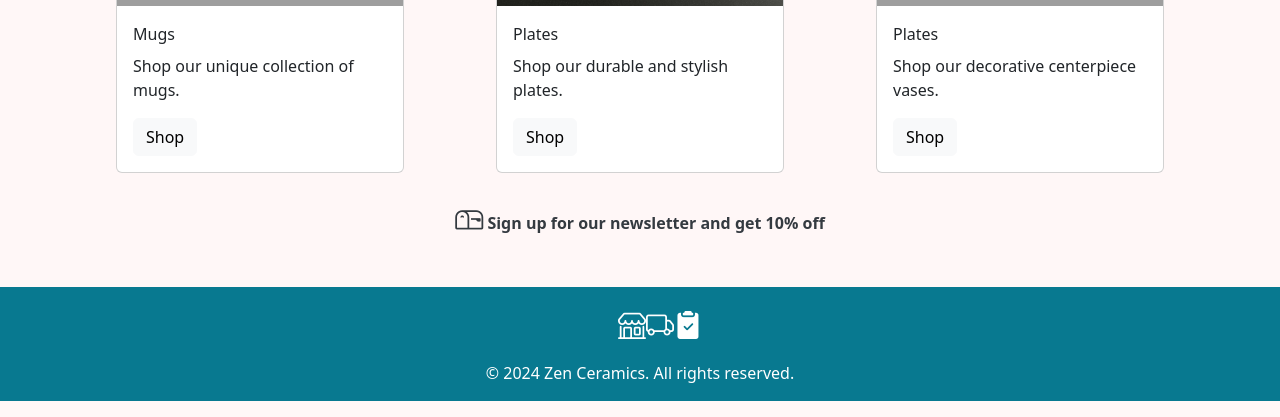
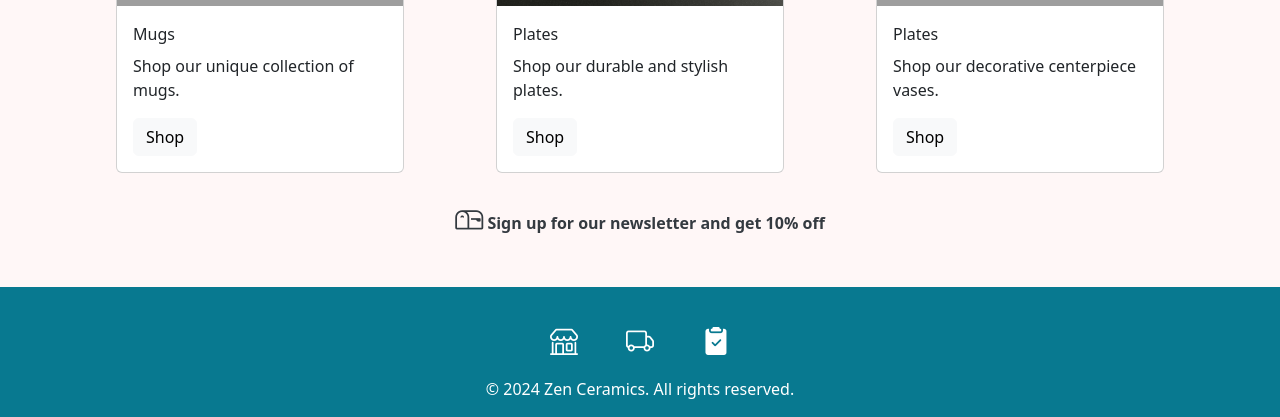
Before and after one commit to emidombek/zenceramics, a Django app: page / in a window 1280 px wide. Shown: the part 926-1343 px from the top of the page. Run offline with Django 4.2, Linux system fonts and the light colour scheme; grey boxes are pictures that could not be loaded.

Commit message:
Restyling footer

```diff
--- a/templates/base.html
+++ b/templates/base.html
@@ -113,19 +113,19 @@
     {% block content %}
 
     {% endblock %}
-    <footer class="text-center ext-white py-3 footer-custom mt-5">
-      <ul class="list-unstyled d-flex justify-content-center mb-3">
-        <li class="text-center">
-          <a class="nav-link" href="#"><i class="bi bi-shop"></i></a>
-        </li>
-        <li class="text-center">
-          <a class="nav-link" href="#"><i class="bi bi-truck"></i></a>
-        </li>
-        <li class="text-center">
-          <a class="nav-link" href="#"><i class="bi bi-clipboard2-check-fill"></i></a>
-        </li>
-      </ul>
-      <div class="justify-content-center">
+    <footer class="text-center text-white py-3 footer-custom mt-5">
+      <div class="container-lg">
+        <div class="row gx-5 social-icons justify-content-center py-3">
+          <div class="col-auto">
+            <a class="nav-link" href="#"><i class="bi bi-shop"></i></a>
+          </div>
+          <div class="col-auto">
+            <a class="nav-link" href="#"><i class="bi bi-truck"></i></a>
+          </div>
+          <div class="col-auto">
+            <a class="nav-link" href="#"><i class="bi bi-clipboard2-check-fill"></i></a>
+          </div>
+        </div>
         <div class="text-center">&copy; 2024 Zen Ceramics. All rights reserved.</div>
       </div>
     </footer>
```
